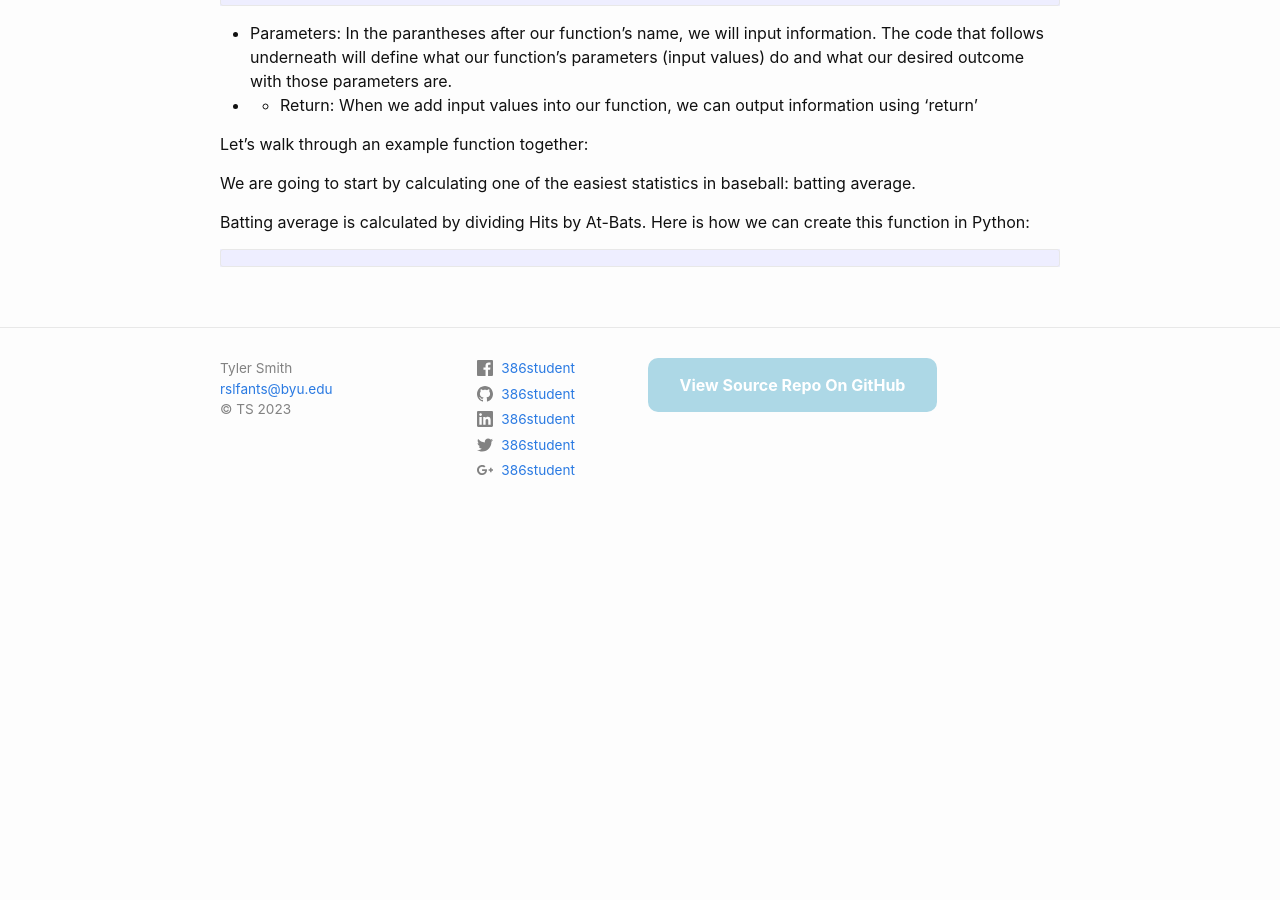
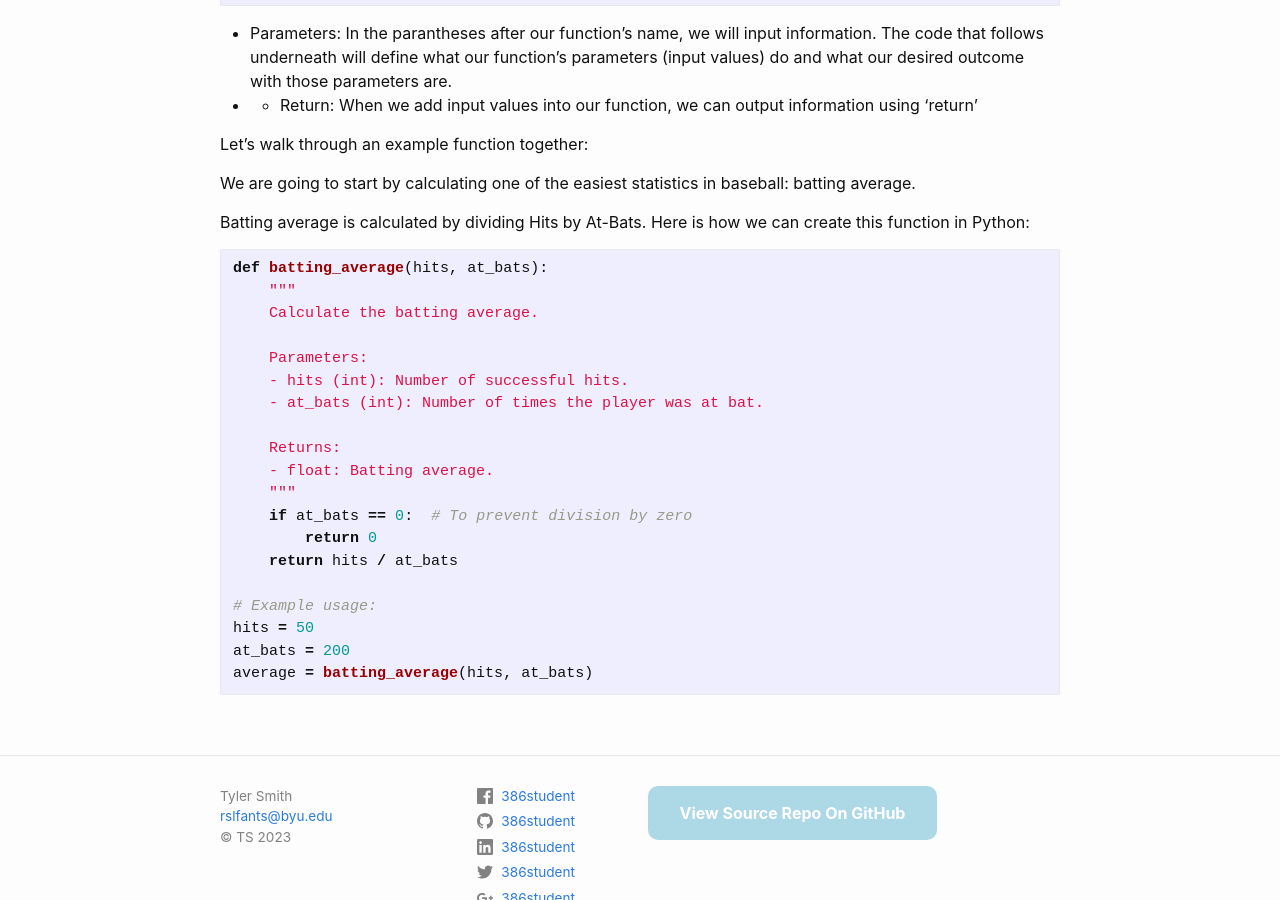
Before and after one commit to tyler-c-smith04/blog, a Jekyll site: the page built from _posts/2023-10-09-python-functions.md, in a window 1280 px wide and 900 px high, scrolled down 997 px. Built offline with Jekyll 4.4.1, drawn with Linux system fonts in a browser that asks for light colours; comment, search, counter and statistics services are not loaded; before the commit the page ends 1537 px from its top, so only the background shows below that; some of the changed text lies outside the part shown.

Commit message:
Update 2023-10-09-python-functions.md

````diff
--- a/_posts/2023-10-09-python-functions.md
+++ b/_posts/2023-10-09-python-functions.md
@@ -34,5 +34,24 @@ We are going to start by calculating one of the easiest statistics in baseball:
 
 Batting average is calculated by dividing Hits by At-Bats. Here is how we can create this function in Python:
 
+```python
+def batting_average(hits, at_bats):
+    """
+    Calculate the batting average.
+
+    Parameters:
+    - hits (int): Number of successful hits.
+    - at_bats (int): Number of times the player was at bat.
+
+    Returns:
+    - float: Batting average.
+    """
+    if at_bats == 0:  # To prevent division by zero
+        return 0
+    return hits / at_bats
+
+# Example usage:
+hits = 50
+at_bats = 200
+average = batting_average(hits, at_bats)
 ```
-```
````
